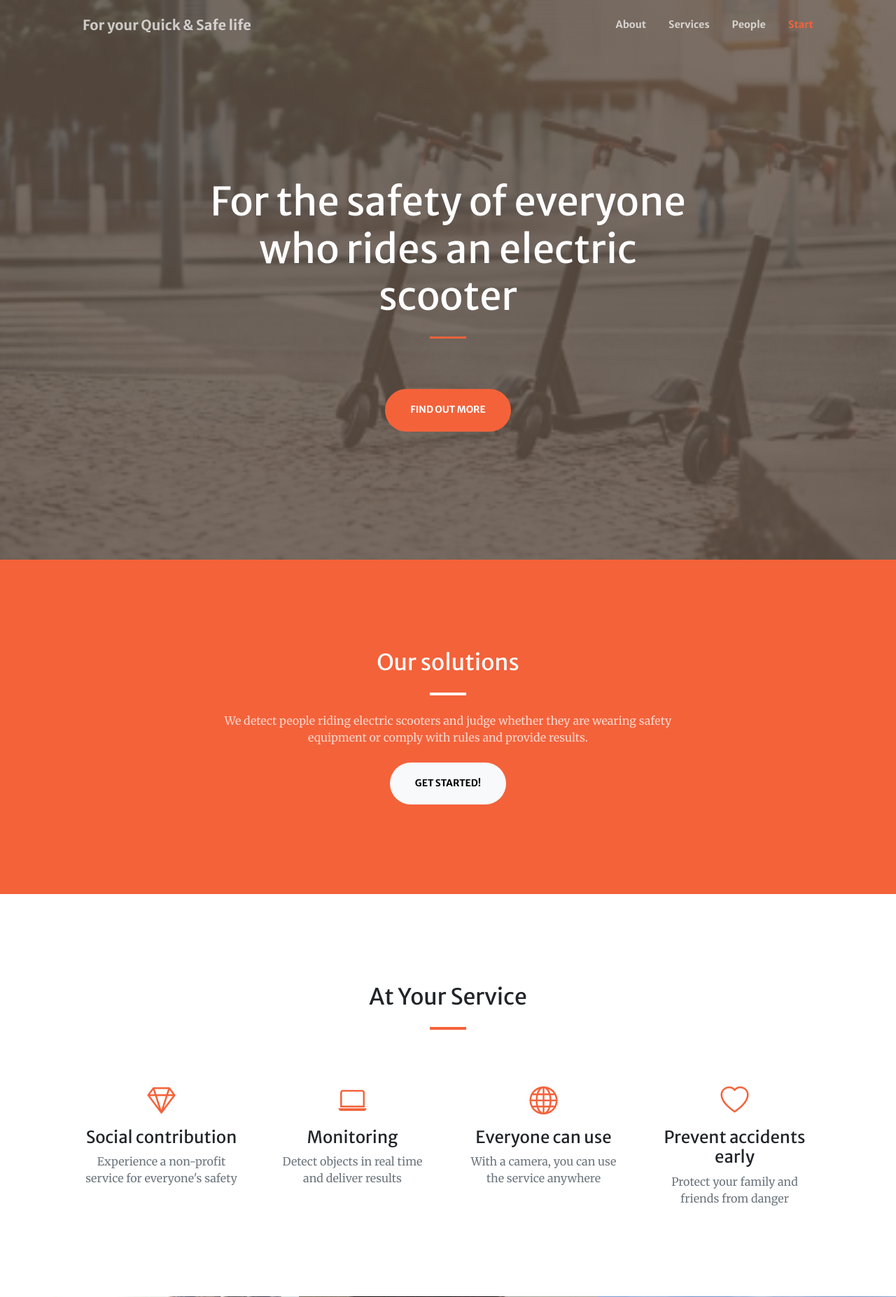
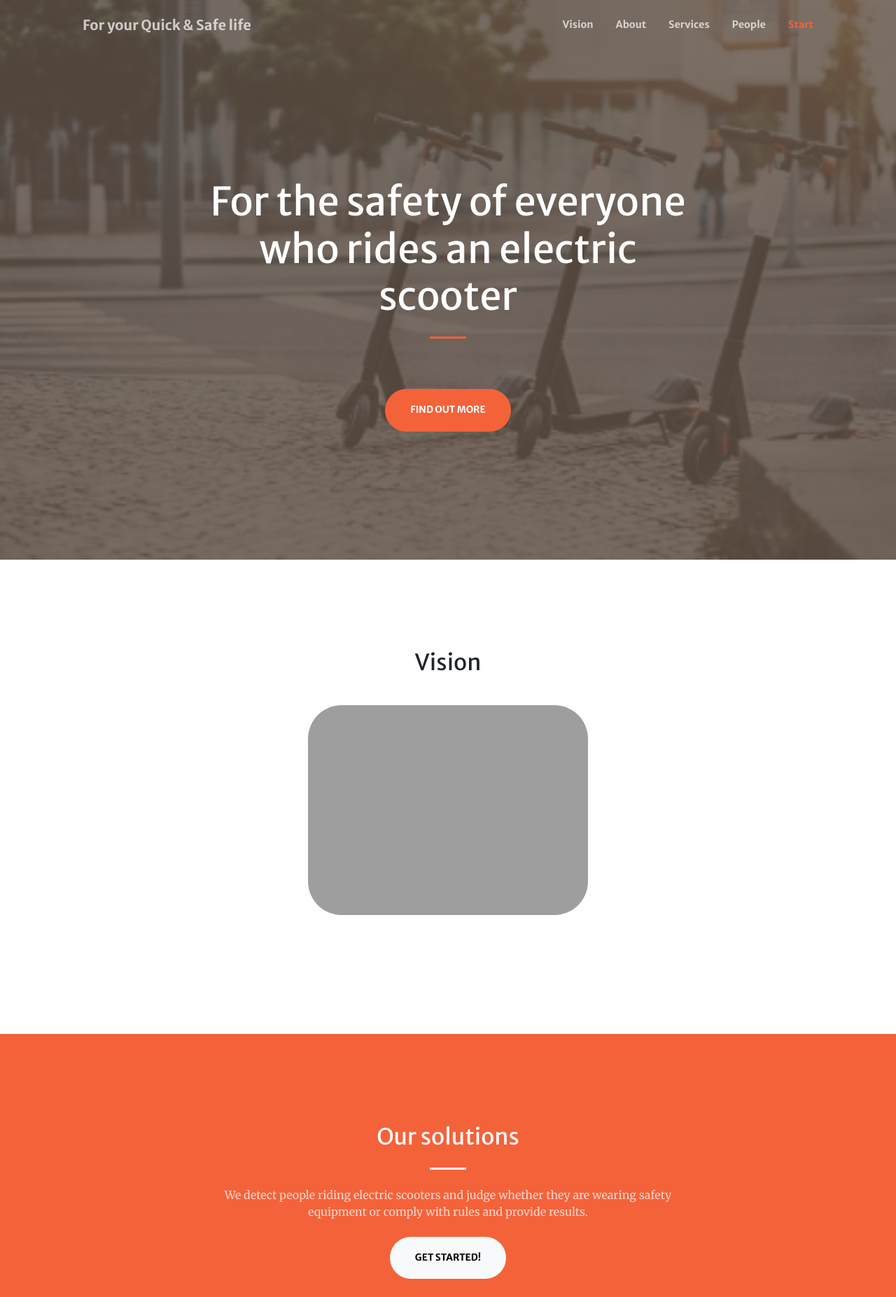
Before and after one commit to tmdgy6232/rider_detect, a Django app: page / in a window 1280 px wide. Shown: the top 1854 px of the page at 70% size. Run offline with Django 3.2, Linux system fonts and the light colour scheme; some libraries are stand-ins or nearby versions.

Commit message:
index 페이지에 open-cv 페이지 연동

```diff
--- a/templates/index.html
+++ b/templates/index.html
@@ -56,6 +56,9 @@
         <div class="collapse navbar-collapse" id="navbarResponsive">
           <ul class="navbar-nav ms-auto my-2 my-lg-0">
             <li class="nav-item">
+              <a class="nav-link" href="#vision">Vision</a>
+            </li>
+            <li class="nav-item">
               <a class="nav-link" href="#about">About</a>
             </li>
             <li class="nav-item">
@@ -97,7 +100,18 @@
         </div>
       </div>
     </header>
+    <!-- Example -->
     <!-- About-->
+    <section class="page-section bg-white" id="vision">
+        <div class="justify-content-center" style="text-align: center;">
+            <h2>Vision</h2>
+        </div>
+        <div class="container px-4 px-lg-5">
+            <div style="display:flex; justify-content:center; align-items:center; height: 20rem; border-radius: 1rem; margin: 2rem;">
+                <img src="http://127.0.0.1:8000/detect/detect/" style="width:400px; border-radius: 3rem;" />
+            </div>
+        </div>
+    </section>
     <section class="page-section bg-primary" id="about">
       <div class="container px-4 px-lg-5">
         <div class="row gx-4 gx-lg-5 justify-content-center">
```
